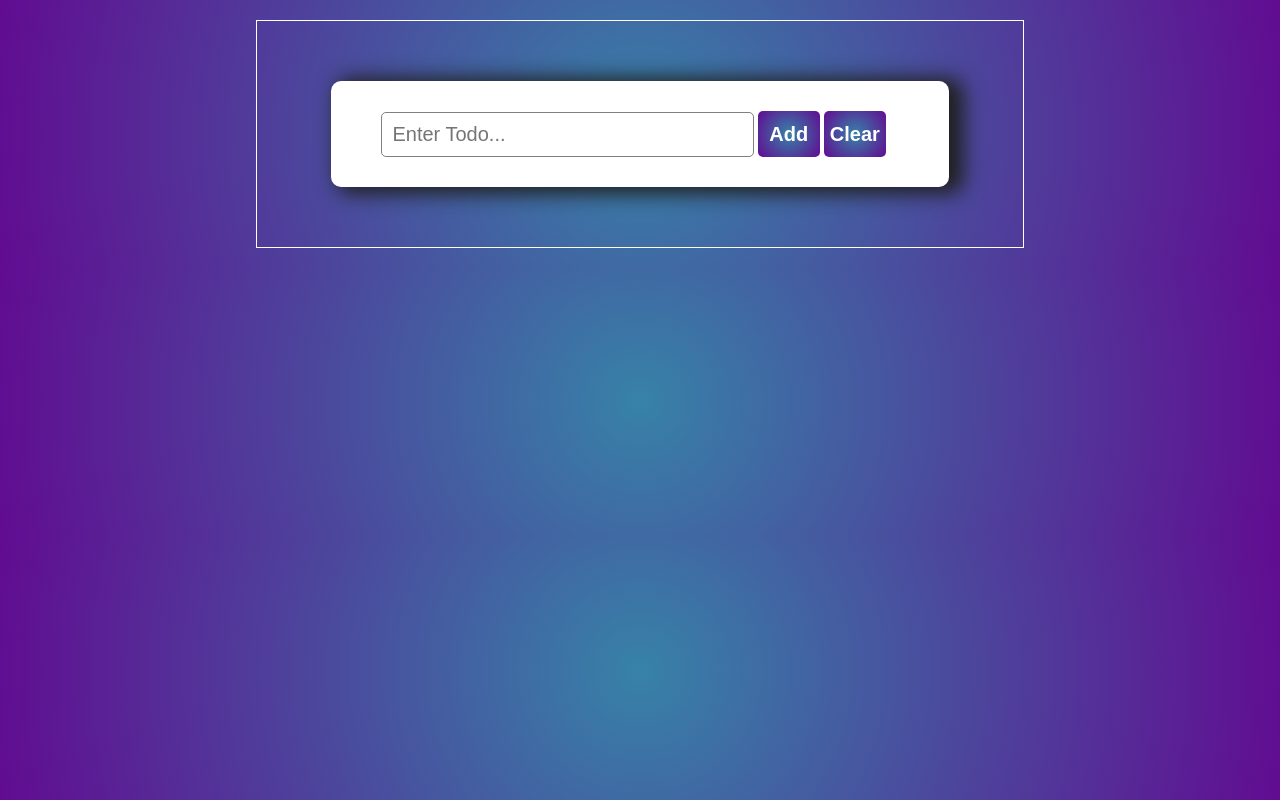
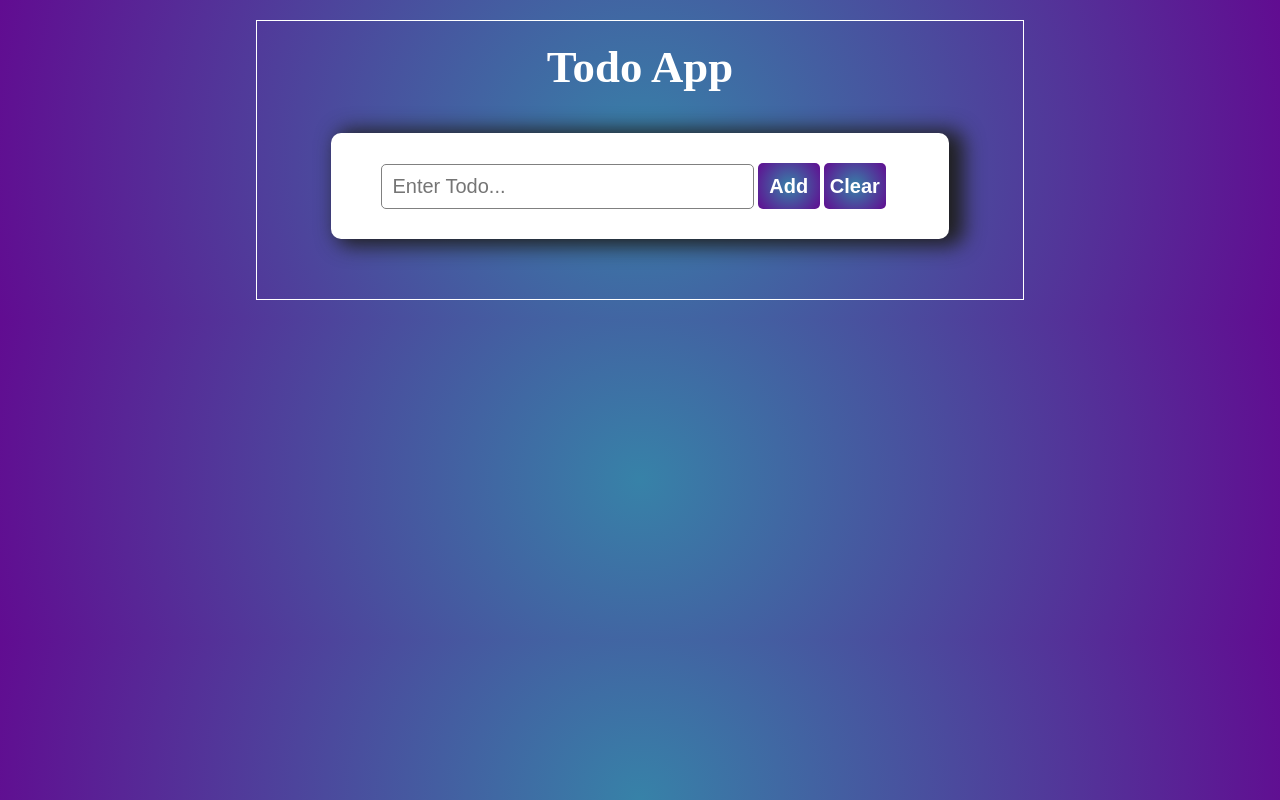
Before and after one commit to MOwaisrazaa/todo-task, a plain HTML site: page index.html in a window 1280 px wide. Drawn offline with Linux system fonts and the light colour scheme.

Commit message:
few changes

```diff
--- a/index.html
+++ b/index.html
@@ -1,5 +1,6 @@
 <!DOCTYPE html>
 <html lang="en">
+
 <head>
     <meta charset="UTF-8">
     <meta name="viewport" content="width=device-width, initial-scale=1.0">
@@ -7,19 +8,24 @@
     <link rel="stylesheet" href="style.css">
 
     <!-- font awesome Cdn -->
-     <link rel="stylesheet" href="https://cdnjs.cloudflare.com/ajax/libs/font-awesome/6.4.0/css/all.min.css" integrity="sha512-iecdLmaskl7CVkqkXNQ/ZH/XLlvWZOJyj7Yy7tcenmpD1ypASozpmT/E0iPtmFIB46ZmdtAc9eNBvH0H/ZpiBw==" crossorigin="anonymous" referrerpolicy="no-referrer" />
+    <link rel="stylesheet" href="https://cdnjs.cloudflare.com/ajax/libs/font-awesome/6.4.0/css/all.min.css"
+        integrity="sha512-iecdLmaskl7CVkqkXNQ/ZH/XLlvWZOJyj7Yy7tcenmpD1ypASozpmT/E0iPtmFIB46ZmdtAc9eNBvH0H/ZpiBw=="
+        crossorigin="anonymous" referrerpolicy="no-referrer" />
 </head>
+
 <body>
 
 
     <div class="main-container">
 
+        <h1>Todo App</h1>
         <div class="input-container">
             <input id="input" type="text" placeholder="Enter Todo...">
             <button class="add-btn" onclick="addTodo()">Add</button>
             <button class="clear-btn" onclick="clearTodo()">Clear</button>
 
         </div>
+
 
         <div id="todo-container">
             <ol id="todo-list">
@@ -33,4 +39,5 @@
     <script src="app.js"></script>
 
 </body>
+
 </html>
--- a/style.css
+++ b/style.css
@@ -97,3 +97,9 @@ input {
     transition: 0.5s;
 
 }
+
+h1{
+    color: #fff;
+    text-align: center;
+    font-size: 2.8rem;
+}
```
Lines whose indentation alone changed are shown as unchanged.
